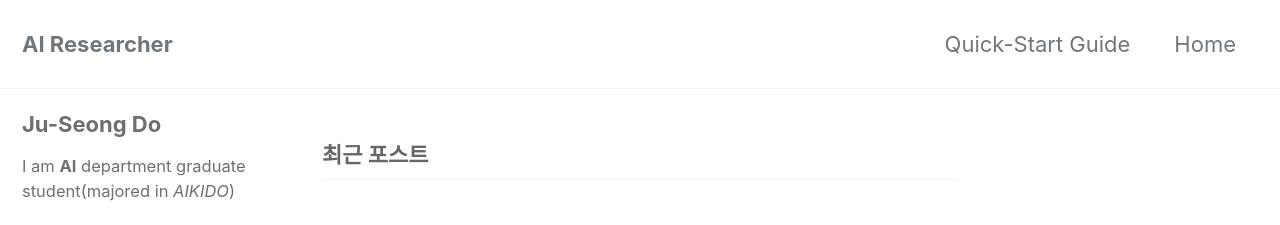
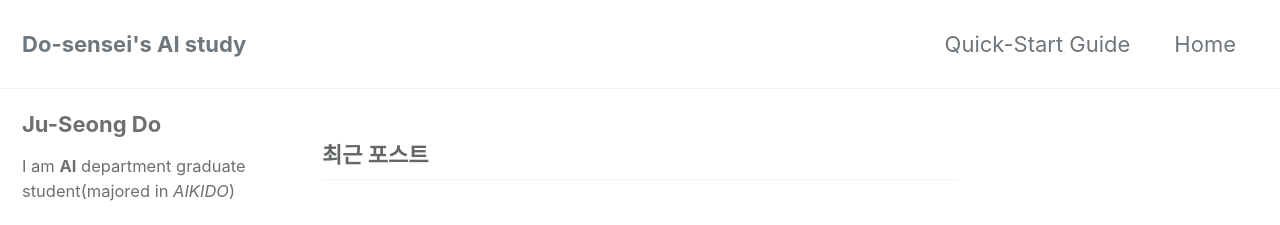
Before and after one commit to Do-sensei/Do-sensei.github.io, a Jekyll site: the page built from index.html, in a window 1280 px wide. Shown: the top 225 px of the page. Built offline with Jekyll 4.4.1, drawn with Linux system fonts in a browser that asks for light colours; cached includes are drawn as plain includes; the list of posts is cut into pages by our own code.

Commit message:
Update _config.yml

```diff
--- a/_config.yml
+++ b/_config.yml
@@ -26,7 +26,7 @@ baseurl                  : # the subpath of your site, e.g. "/blog"
 repository               : "https://github.com/Do-sensei/Do-sensei.github.io" # GitHub username/repo-name e.g. "mmistakes/minimal-mistakes"
 teaser                   : # path of fallback teaser image, e.g. "/assets/images/500x300.png"
 logo                     : # path of logo image to display in the masthead, e.g. "/assets/images/88x88.png"
-masthead_title           : "AI Researcher"# overrides the website title displayed in the masthead, use " " for no title
+masthead_title           : "Do-sensei's AI study"# overrides the website title displayed in the masthead, use " " for no title
 # breadcrumbs            : false # true, false (default)
 words_per_minute         : 200
 comments:
```
